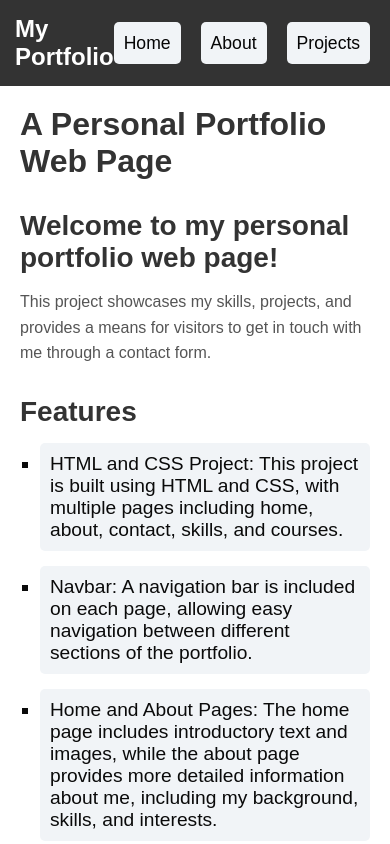
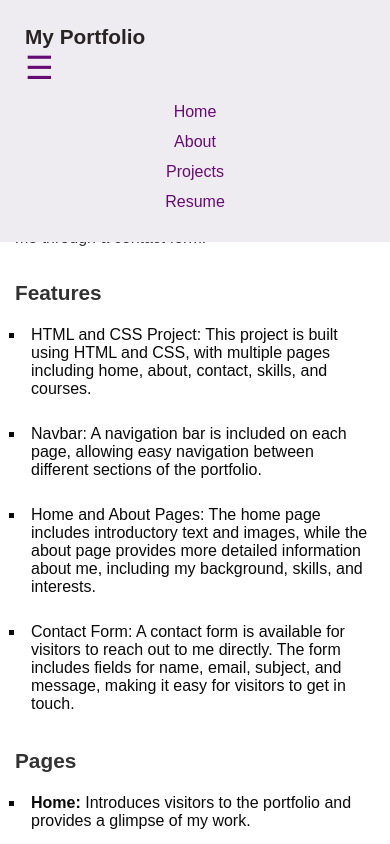
Before and after one commit to Swe-kini/tarento-portfolio-frontend, a React (Vite) app: page /project1 in a window 390 px wide. Shown: the top 844 px of the page. Built offline with nearby package versions, Linux system fonts and the light colour scheme.

Commit message:
responsiveness added

```diff
--- a/src/components/Navbar.jsx
+++ b/src/components/Navbar.jsx
@@ -1,15 +1,56 @@
-import React from "react";
-import { Link } from "react-router-dom";
-import "../styles/Navbar.css"; // Add custom styles if needed
+import React, { useState, useEffect } from "react";
+import { Link, useLocation } from "react-router-dom"; // Import useLocation for current path
+import "../styles/Navbar.css"; // Import custom styles
 
 const Navbar = () => {
+  const [isVisible, setIsVisible] = useState(true);  // Track visibility of the navbar
+  const [isMenuActive, setIsMenuActive] = useState(false); // Track visibility of the mobile menu
+  const location = useLocation(); // Get current path
+
+  // Show navbar when mouse moves near it
+  const showNavbar = () => {
+    setIsVisible(true);
+  };
+
+  // Hide navbar when mouse moves away
+  const hideNavbar = () => {
+    if (location.pathname !== "/") {
+      setIsVisible(false);
+    }
+  };
+
+  // Handle the toggling of mobile menu
+  const toggleMenu = () => {
+    setIsMenuActive(!isMenuActive);
+  };
+
+  useEffect(() => {
+    // Reset navbar visibility based on current page path
+    if (location.pathname !== "/") {
+      setIsVisible(false);  // Hide navbar on all pages except Home
+    } else {
+      setIsVisible(true);  // Show navbar on the Home page
+    }
+  }, [location]);
+
   return (
-    <nav className="navbar">
+    <nav
+      className={`navbar ${isVisible ? "visible" : "hidden"}`}
+      onMouseEnter={showNavbar}  // Show navbar when mouse enters
+      onMouseLeave={hideNavbar}   // Hide navbar when mouse leaves
+    >
       <div className="navbar-container">
         <Link to="/" className="navbar-logo">
           My Portfolio
         </Link>
-        <ul className="navbar-menu">
+
+        {/* Hamburger Icon for Mobile */}
+        <div className="hamburger-icon" onClick={toggleMenu}>
+          &#9776; {/* The hamburger icon */}
+        </div>
+
+        {/* Navigation Menu */}
+        <ul className={`navbar-menu ${isMenuActive ? "active" : ""}`}>
           <li className="navbar-item">
             <Link to="/" className="navbar-link">Home</Link>
           </li>
@@ -20,9 +61,8 @@ const Navbar = () => {
             <Link to="/projects" className="navbar-link">Projects</Link>
           </li>
           <li className="navbar-item">
-            <Link to="/resume" className="navbar-link"> Resume</Link>
+            <Link to="/resume" className="navbar-link">Resume</Link>
           </li>
-
         </ul>
       </div>
     </nav>
--- a/src/styles/About.css
+++ b/src/styles/About.css
@@ -38,14 +38,58 @@ padding: 0;
     font-size: 1.2rem;
     color: #0a0a0a;
     margin-bottom: 15px;
-    background-color: #f1f4f7;
+    background-color:transparent;
     padding: 10px;
     border-radius: 5px;
     transition: background-color 0.3s ease;
   }
 
-  /* li:hover {
-    background-color: #9583c0;
+/* Responsive Design for Tablets */
+@media (max-width: 768px) {
+  .about {
+    padding: 10px;
   }
-   */
-  /* Responsive design (same as previous) */
+
+  .about-title {
+    font-size: 2.5rem; /* Adjust title size for tablets */
+  }
+
+  .section-title {
+    font-size: 1.8rem; /* Adjust section title size */
+  }
+
+  ul {
+    margin-bottom: 30px; /* Reduce spacing for smaller screens */
+  }
+
+  li {
+    font-size: 1.1rem; /* Slightly smaller text */
+    padding: 8px; /* Reduce padding inside list items */
+  }
+}
+
+/* Responsive Design for Mobile Screens */
+@media (max-width: 480px) {
+  .about {
+    padding: 10px; /* Smaller padding for mobile */
+  }
+
+  .about-title {
+    font-size: 2rem; /* Adjust title size for mobile */
+    margin-bottom: 20px; /* Add spacing below the title */
+  }
+
+  .section-title {
+    font-size: 1.5rem; /* Smaller section titles */
+    margin-bottom: 8px; /* Reduce spacing below section titles */
+  }
+
+  ul {
+    margin-bottom: 20px; /* Reduce spacing below lists */
+  }
+
+  li {
+    font-size: 1rem; /* Reduce text size */
+    padding: 6px; /* Adjust padding inside list items */
+  }
+}
--- a/src/styles/Home.css
+++ b/src/styles/Home.css
@@ -1,77 +1,99 @@
+/* Global Styles */
+* {
+  margin: 0;
+  padding: 0;
+  box-sizing: border-box; /* Ensures padding and borders don't cause overflow */
+}
 
-  /* Home Page Main Container */
+html, body {
+  overflow-x: hidden; /* Prevent horizontal scrolling */
+  width: 100%;
+}
+
+/* Home Page Styles */
 .home {
-    background-color: #000000; /* Ensures the home container also has a black background */
+  background-color: #faf7f7; /* Light background */
   color: white;
   font-family: Verdana, sans-serif;
-    min-height: 100vh; /* Ensures the container fills the viewport */
-    padding: 20px;
-    position: relative; /* To allow child elements like absolute-positioned containers */
+  height: 100vh; /* Full viewport height */
+  padding: 20px; /* Reduced padding to avoid extra space */
+  position: relative; /* For absolute child positioning */
+  overflow: hidden; /* Prevent scrolling */
+  box-sizing: border-box; /* Include padding in height calculation */
 }
 
 /* Profile Section */
 .profile-container {
   text-align: left;
-    margin-top: 25vh; /* Pushes the profile text down */
+  margin-top: 30vh; /* Dynamically push the profile down */
+  padding-left: 20px; /* Add some padding from the left */
 }
 
 .profile-container h1 {
   font-size: 3rem;
+  color: #670b74;
+  margin: 0; /* Remove extra spacing */
 }
 
+/* Profile Image */
 .profile-img {
   position: absolute;
   top: 0;
-    right: 0;
-    height: 100vh;
-    object-fit: cover; /* Ensures the image doesn't get distorted */
+  right: 20px; /* Adjust spacing from the right */
+  height: 100%; /* Full height */
+  max-width: 50%; /* Prevent image from taking too much space */
+  object-fit: cover; /* Keep proportions intact */
 }
 
 /* Description Section */
 .description-container {
-    color: white;
+  color: rgb(3, 3, 3);
   text-align: left;
   margin-bottom: 10px;
-    padding-left: 10px;
+  padding-left: 20px; /* Adjust padding */
+  font-size: 1.2rem; /* Adjust font size */
 }
 
 /* Contact Information Section */
 .contact-container {
-    position: absolute;
-    top: 500px;
-    left: 30%;
+  color: #020202;
+  position: relative;  /* Adjusted to relative positioning */
+  top: 25%;  /* Dynamically position based on screen size */
+  left: 45%;
   transform: translateX(-50%);
   text-align: center;
+  padding: 10px; /* Add padding for better spacing */
 }
 
 /* Social Icons Section */
 .social-container {
-    position: absolute;
-    top: 550px; /* Adjust the position */
-    left: 30%; /* Center horizontally */
-    transform: translateX(-50%); /* Perfect horizontal centering */
+  position: relative;
+  top: 25%; /* Move it near the bottom */
+  left: 45%; /* Center horizontally */
+  transform: translateX(-50%);
   text-align: center;
 }
 
 /* Social Icons */
 .social-icons a {
-    font-size: 2.0rem; /* Increase the size of the icons */
-    color: white; /* Default icon color */
-    margin: 0 20px; /* Add horizontal spacing between icons */
-    transition: transform 0.3s ease, color 0.3s ease; /* Smooth hover effect */
+  font-size: 2rem; /* Icon size */
+  color: #030303;
+  margin: 0 15px; /* Space between icons */
+  transition: transform 0.3s ease, color 0.3s ease;
 }
 
 /* Hover Effect for Icons */
 .social-icons a:hover {
-    color: #ff5722; /* Change color on hover */
-    transform: scale(1.3); /* Slightly enlarge the icon on hover */
+  color: #ff5722;
+  transform: scale(1.3);
 }
 
+/* About Link */
 .about-link {
-    position: absolute; /* Enable precise positioning */
-    top: 20px; /* Distance from the top of the screen */
-    left: 55%; /* Start at the center of the screen */
-    transform: translateX(-50%); /* Adjust to perfectly center horizontally */
+  position: absolute;
+  top: 20px;
+  left: 50%;
+  transform: translateX(-50%);
   color: white;
   font-size: 1.2rem;
   text-decoration: none;
@@ -84,47 +106,116 @@
 .about-link:hover {
   background-color: #beb9b9;
 }
+
 .about-link:focus {
-    background-color: #beb9b9; /* Same background color as hover */
-    color: black; /* Ensure consistent color */
-    outline: none; /* Remove the blue focus outline */
+  background-color: #beb9b9;
+  color: black;
+  outline: none;
 }
+
 /* Project Link */
 .projects-link {
-  position: absolute; /* Enable precise positioning */
+  position: absolute;
   top: 70px; /* Place it directly below the About link */
-  left: 55%; /* Center it horizontally with the About link */
-  transform: translateX(-50%); /* Center-align */
+  left: 50%;
+  transform: translateX(-50%);
   color: white;
   font-size: 1.2rem;
   text-decoration: none;
-  background-color: #333; /* Same background as About link */
+  background-color: #333;
   padding: 10px 20px;
   border-radius: 5px;
   transition: background-color 0.3s ease;
 }
 
 .projects-link:hover {
-  background-color: #beb9b9; /* Same hover effect as About link */
+  background-color: #beb9b9;
 }
 
 .projects-link:focus {
-  background-color: #beb9b9; /* Same focus effect as About link */
-  color: black; /* Consistent color */
-  outline: none; /* Remove the focus outline */
+  background-color: #beb9b9;
+  color: black;
+  outline: none;
 }
 
-  /* Responsive Design for Smaller Screens */
+/* Responsive Design for Tablets */
 @media (max-width: 768px) {
+  .home {
+    padding-top: 120px; /* Added padding-top to accommodate navbar */
+  }
+
   .profile-container h1 {
-      font-size: 2rem;
+    font-size: 2.5rem; /* Reduce profile title size */
+  }
+
+  .profile-img {
+    height: 50vh; /* Adjust image height */
+    right: 10px;
+  }
+
+  .description-container {
+    font-size: 1rem;
+    padding-left: 10px;
   }
 
   .contact-container {
-      top: 400px; /* Adjust the position for smaller screens */
+    top: 40%; /* Adjust contact container position */
+    left: 45%; /* Center horizontally */
+    transform: translateX(-50%);
   }
 
   .social-container {
-      top: 500px; /* Adjust the position for smaller screens */
+    top: 45%; /* Adjust social icons position */
+  }
+
+  .about-link, .projects-link {
+    font-size: 1rem;
+    padding: 8px 16px;
+    position: static;
+    margin: 10px auto;
+    display: block;
+    width: fit-content;
   }
 }
+
+/* Responsive Design for Mobile Screens */
+@media (max-width: 480px) {
+  .home {
+    padding-top: 120px; /* Add padding for small screens */
+  }
+
+  .profile-container h1 {
+    font-size: 2rem; /* Adjust profile title size */
+  }
+
+  .profile-img {
+    height: 40vh; /* Reduce image size further */
+    right: 0;
+  }
+
+  .social-icons a {
+    font-size: 1.5rem; /* Smaller icons */
+    margin: 0 10px;
+  }
+
+  .description-container {
+    font-size: 0.9rem; /* Smaller description text */
+  }
+
+  .contact-container {
+    top: 30%; /* Adjust the position */
+  }
+
+  .social-container {
+    top: 40%; /* Adjust social icons position */
+  }
+
+  .about-link, .projects-link {
+    font-size: 0.9rem;
+    padding: 6px 12px;
+    position: static;
+    margin: 10px auto;
+    display: block;
+    width: fit-content;
+  }
+}
--- a/src/styles/Navbar.css
+++ b/src/styles/Navbar.css
@@ -1,14 +1,27 @@
-/* Navbar Styles */
+/* Navbar Base Styles */
 .navbar {
-    background-color: #333;
-    color: white;
+  background-color: #efecf1;
+  color: rgb(255, 252, 252);
   padding: 15px;
-    position: sticky;
-    top: 0; /* Make the navbar stick to the top */
+  position: fixed; /* Fixed at the top of the screen */
+  top: 0;
+  left: 0;
+  width: 100%;
   z-index: 1000;
-    width: 100%;
+  transition: top 0.3s ease; /* Smooth transition when hiding/showing */
 }
 
+/* Navbar Visible */
+.navbar.visible {
+  top: 0; /* Fully visible */
+}
+
+/* Navbar Hidden */
+.navbar.hidden {
+  top: -60px; /* Move navbar out of view */
+}
+
+/* Navbar Container */
 .navbar-container {
   display: flex;
   justify-content: space-between;
@@ -17,13 +30,15 @@
   margin: 0 auto;
 }
 
+/* Logo Styles */
 .navbar-logo {
   font-size: 1.5rem;
-    color: white;
+  color: rgb(41, 36, 36);
   text-decoration: none;
   font-weight: bold;
 }
 
+/* Menu Styles */
 .navbar-menu {
   list-style: none;
   display: flex;
@@ -37,15 +52,74 @@
 }
 
 .navbar-link {
-    color: rgb(5, 5, 5);
+  color: #670b74;
   text-decoration: none;
   font-size: 1.1rem;
   transition: color 0.3s ease;
 }
 
 .navbar-link:hover {
-    color: #1c1855; /* Change color on hover */
+  color: #5e9bf7;
 }
-  .navbar-item:hover {
-    background-color: #9583c0;
+
+/* Hamburger Icon */
+.hamburger-icon {
+  display: none; /* Hide on larger screens */
+  font-size: 2rem;
+  cursor: pointer;
+  color: #670b74;
 }
+
+/* Responsive Design for Tablets and Smaller Screens */
+@media (max-width: 768px) {
+  .navbar-container {
+    flex-direction: column; /* Stack logo and menu items vertically */
+    align-items: flex-start; /* Align logo and menu items to the left */
+  }
+
+  .navbar-menu {
+    display: none; /* Hide by default on small screens */
+    gap: 15px;
+    margin-top: 20px;
+    text-align: center;
+    width: 100%;
+  }
+
+  .navbar-menu.active {
+    display: block; /* Show when menu is active */
+  }
+
+  .navbar-link {
+    font-size: 1.2rem; /* Increase the font size for better readability */
+  }
+
+  .hamburger-icon {
+    display: block; /* Show hamburger icon on small screens */
+    font-size: 2rem;
+    cursor: pointer;
+    color: #670b74;
+  }
+}
+
+/* Mobile/Tablet View */
+@media (max-width: 480px) {
+  .navbar-container {
+    flex-direction: column; /* Stack logo and menu items vertically */
+    align-items: flex-start; /* Align items to the left */
+    padding: 10px;
+  }
+
+  .navbar-logo {
+    font-size: 1.3rem; /* Slightly smaller logo on mobile */
+  }
+
+  .navbar-menu {
+    display: block; /* Stack the menu items */
+    margin-top: 10px;
+    gap: 10px;
+  }
+
+  .navbar-link {
+    font-size: 1rem; /* Reduce font size for mobile */
+  }
+}
--- a/src/styles/Project_details.css
+++ b/src/styles/Project_details.css
@@ -35,7 +35,7 @@
 
   .project-page p {
     font-size: 1rem;
-    color: #555; /* Lighter text color for paragraphs */
+    color: #333; /* Lighter text color for paragraphs */
     margin-bottom: 15px; /* Add space below each paragraph */
     line-height: 1.6; /* Increase line height for readability */
     width: 100%;
@@ -91,22 +91,79 @@
     box-shadow: 0 4px 6px rgba(0, 0, 0, 0.1); /* Optional: adds a slight shadow around images */
   }
 
-  /* Responsive Design */
+  /* Responsive Design for Tablets and Smaller Screens */
 @media (max-width: 768px) {
   .project-page {
-      flex-direction: column; /* Stack the content vertically on smaller screens */
-      align-items: center; /* Center the content */
+    padding: 15px; /* Reduce padding on smaller screens */
   }
 
   .project-page h1 {
-      font-size: 2rem; /* Reduce font size on smaller screens */
+    font-size: 2rem; /* Adjust title size for tablets */
+  }
+
+  .project-page h2 {
+    font-size: 1.5rem; /* Adjust subheading size */
   }
 
   .project-page p {
-      width: 100%; /* Make the paragraph content take the full width on smaller screens */
+    font-size: 1.1rem; /* Adjust paragraph size */
+  }
+
+  .project-page ul {
+    padding-left: 15px; /* Reduce padding for smaller screens */
   }
 
   .images-container {
-      width: 100%; /* Make the image container take the full width on smaller screens */
+    flex-direction: column; /* Stack images vertically on smaller screens */
+    gap: 20px; /* Reduce space between images */
+    width: 100%; /* Make the images container take full width */
+  }
+
+  .project-image {
+    width: 100%; /* Ensure the images take full width */
+    height: auto; /* Let the height be responsive */
+  }
+
+  .project-page code {
+    font-size: 0.9rem; /* Adjust code font size */
   }
 }
+
+/* Responsive Design for Mobile Screens */
+@media (max-width: 480px) {
+  .project-page h1 {
+    font-size: 1.8rem; /* Reduce font size for very small screens */
+  }
+
+  .project-page h2 {
+    font-size: 1.3rem; /* Smaller subheading size */
+  }
+
+  .project-page p {
+    font-size: 1rem; /* Further reduce paragraph font size */
+  }
+
+  .project-page ul {
+    padding-left: 10px; /* Smaller padding for mobile */
+  }
+
+  .images-container {
+    flex-direction: column; /* Stack images vertically */
+    width: 100%; /* Full width for the images container */
+    gap: 10px; /* Smaller gap between images */
+  }
+
+  .project-image {
+    width: 100%; /* Full width images */
+    height: auto; /* Make images responsive */
+  }
+
+  .project-page code {
+    font-size: 0.85rem; /* Adjust code font size */
+  }
+
+  .project-page a {
+    padding: 6px 10px; /* Smaller padding for mobile */
+    font-size: 0.9rem; /* Adjust button text size */
+  }
+}
```
Also changed, not shown: src/styles/Project.css (+35 -0 lines). Lines whose indentation alone changed are shown as unchanged.
